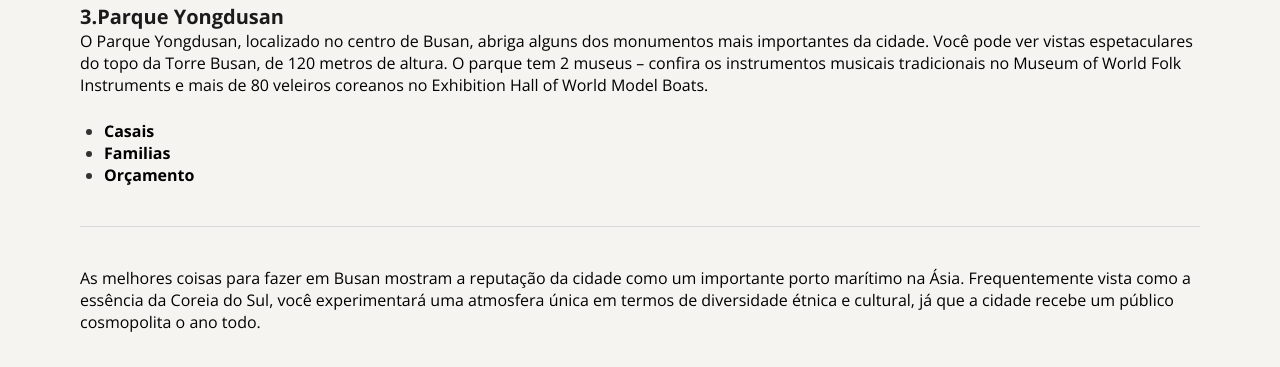
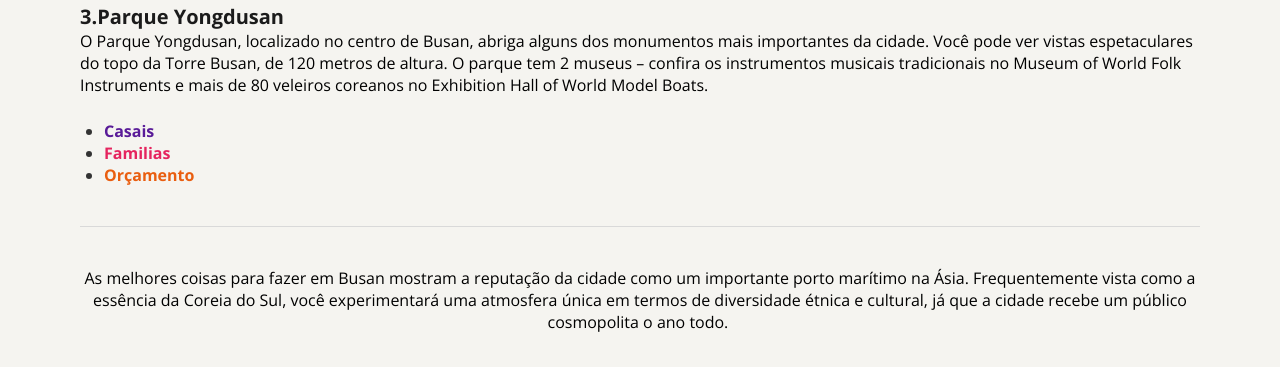
Before and after one commit to araujotheus/locais-turisticos, a plain HTML site: page index.html in a window 1280 px wide. Shown: the part 2530-2897 px from the top of the page. Drawn offline with nearby package versions, Linux system fonts and the light colour scheme.

Commit message:
fim das etilizações da section.destino_3, do footer e FIM DO PROJETO

```diff
--- a/styles/page.css
+++ b/styles/page.css
@@ -51,4 +51,22 @@
         color: var(--accent-blue);
     }
 }
+
+.destino_3 {
+    ul {
+            li:nth-of-type(1){
+            color:var(--accent-purple)
+            }
+            li:nth-of-type(2){
+            color:var(--accent-pink)
+            }
+            li:nth-of-type(3){
+            color:var(--accent-orange)
+        }
+    }
 }
+
+footer {
+    text-align: center;
+}
+}
```
